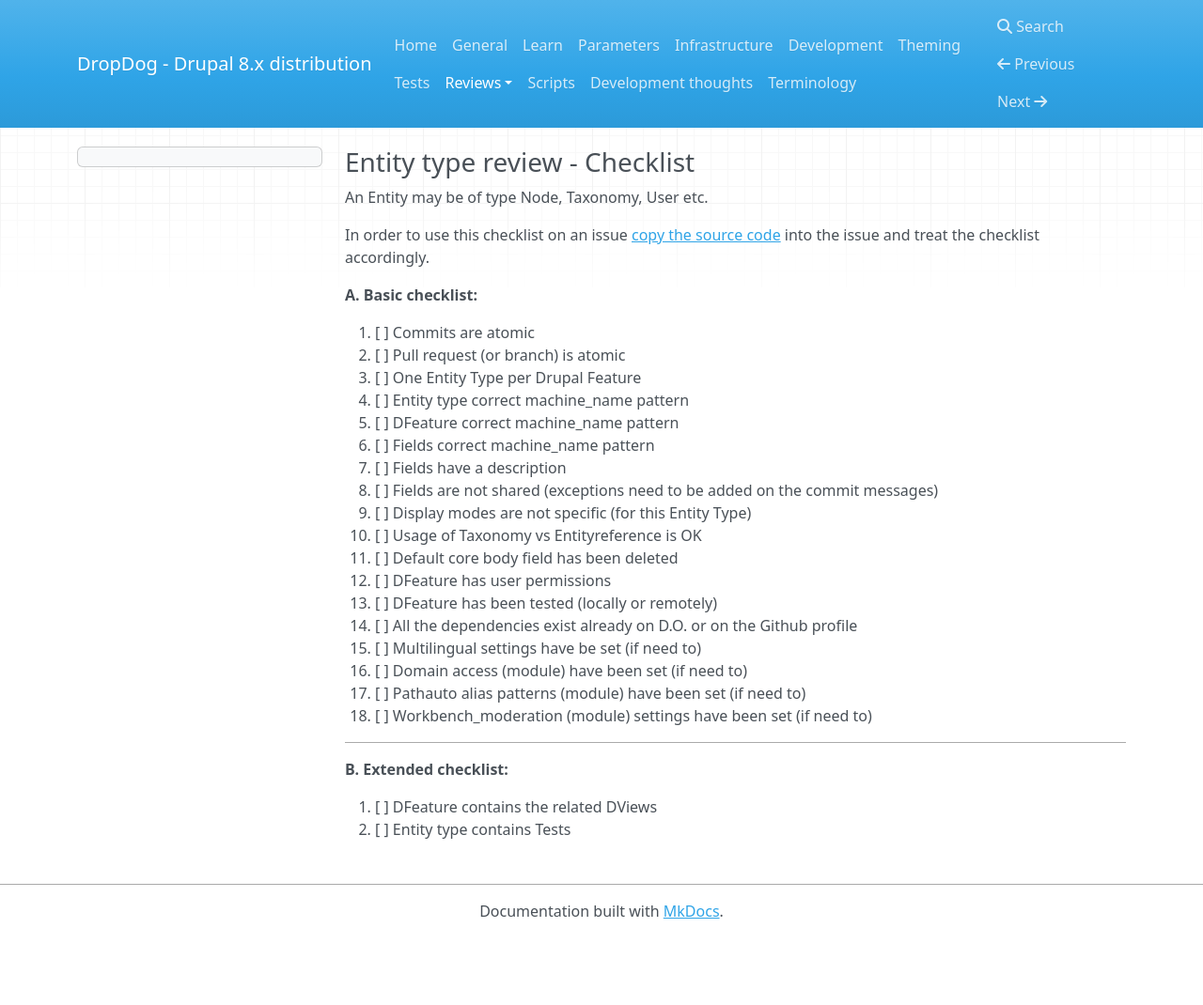
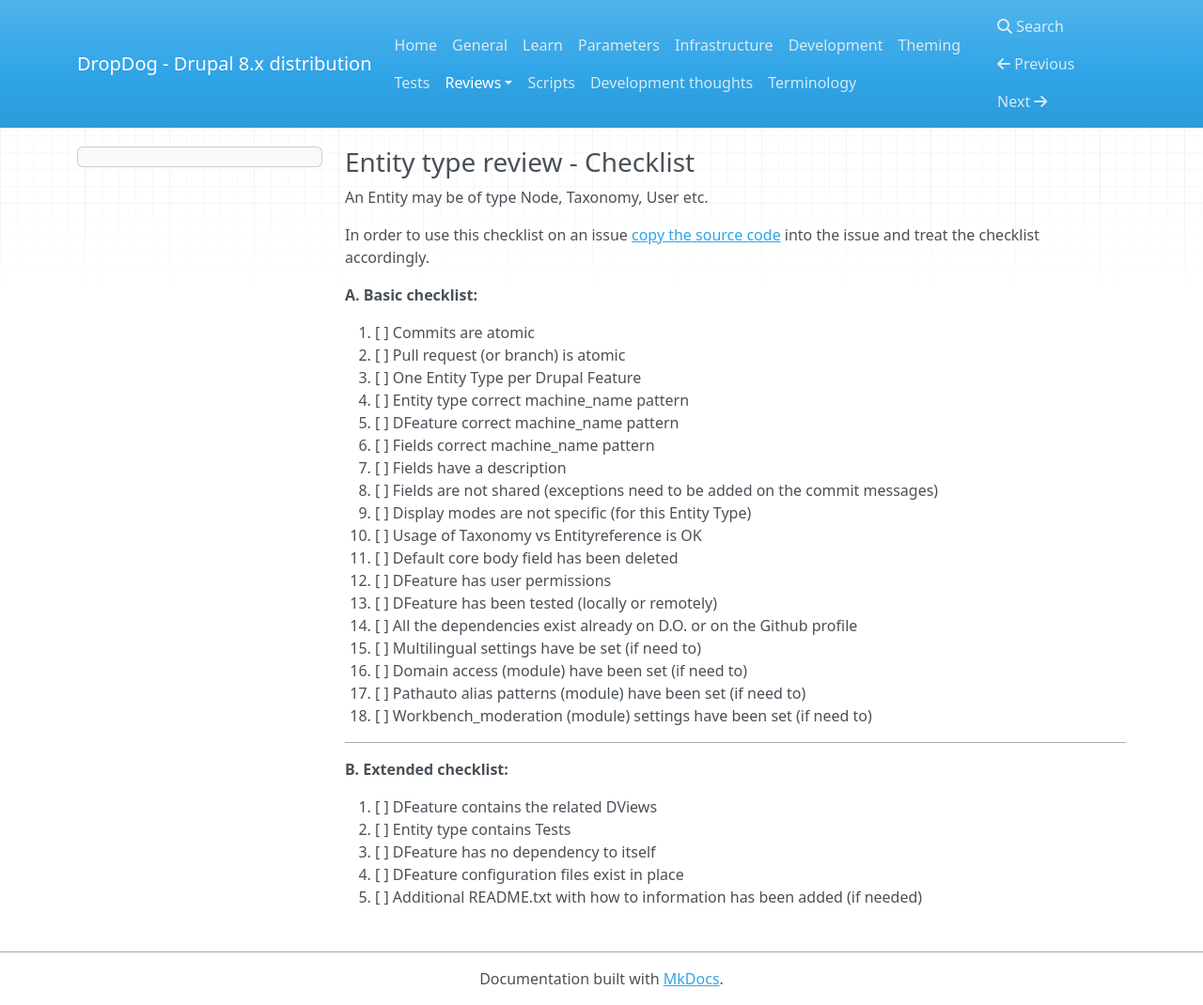
Before and after one commit to dropdog/docs, an MkDocs documentation site: the page built from docs/review/entity.md, in a window 1280 px wide and 1070 px high. Shown: the whole window at 94% size. Built offline with MkDocs 1.6.1, drawn with Linux system fonts in a browser that asks for light colours; nearby versions of some CDN libraries; old or Windows-style settings are respelled for this version of MkDocs.

Commit message:
Add more to the extended list

```diff
--- a/docs/review/entity.md
+++ b/docs/review/entity.md
@@ -33,3 +33,6 @@ into the issue and treat the checklist accordingly.
 
  1. [ ] DFeature contains the related DViews
  2. [ ] Entity type contains Tests
+ 3. [ ] DFeature has no dependency to itself
+ 4. [ ] DFeature configuration files exist in place
+ 5. [ ] Additional README.txt with how to information has been added (if needed)
```
Also changed, not shown: docs/review/views.md (+3 -0 lines).
